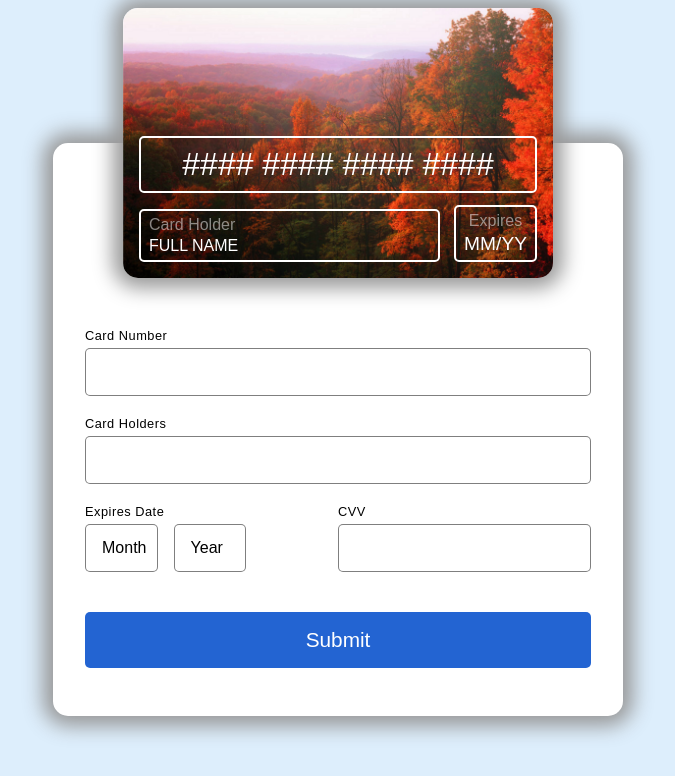
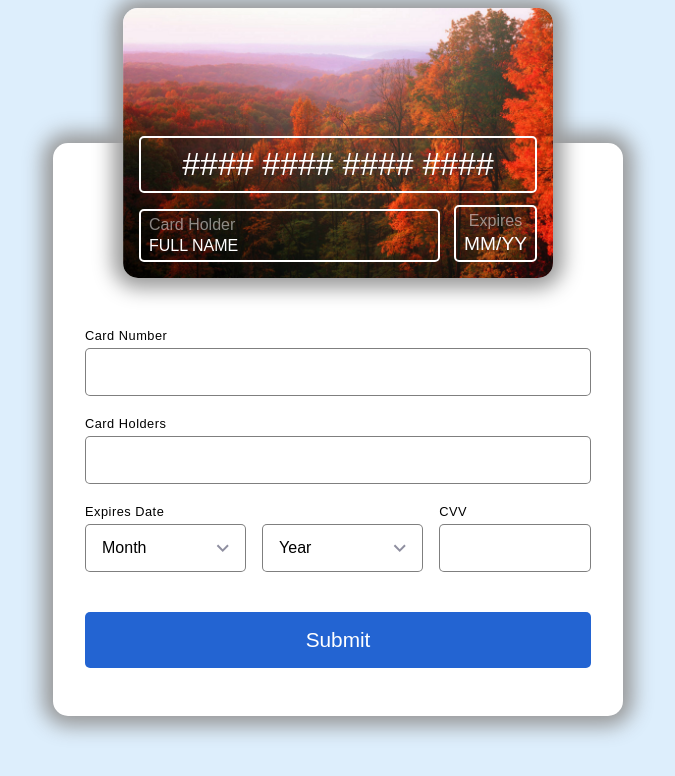
Before and after one commit to dsyuskov/formcard, a React app: page / in a window 1280 px wide. Shown: the whole page, without its empty margins (302-977 px from the left). Built offline with nearby package versions, Linux system fonts and the light colour scheme.

Commit message:
refactor: change css and html for card-form

```diff
--- a/src/styles/main.scss
+++ b/src/styles/main.scss
@@ -89,13 +89,15 @@ body{
   padding: 2rem;
   padding-top: 6.7 * 27px;
 
+  &__row {
+    padding-bottom: 1rem;
+  }
+
   &__caption {
-    display: block;
     font-size: 0.8rem;
     line-height: 1.5rem;
     margin-bottom: 1rem;
     letter-spacing: 0.5px;
-    width: 100%;
   }
 
   &__end-row {
@@ -115,20 +117,24 @@ body{
   }
 
   &__expires {
-    display: block;
-    flex-grow: 1;
-    flex-shrink: 1;
-    flex-basis: 0%;
+    width: 70%;
+
+    &-container {
+      display: flex;
+    }
+  }
+
+  &__cvv {
+    width: 30%;
+  }
+
+  &__select {
+    background: url("../assets/images/expand_more.svg") no-repeat right 1rem top 50%;
+    background-color: $form-background;
     margin-right: 1rem;
-    background: $form-background;
     appearance: none;
     -webkit-appearance: none;
     -moz-appearance: none;
-  }
-
-  &__expires-container {
-    display: flex;
-    width: 70%;
   }
 
   &__button {
--- a/src/ui/form/cmp-form.js
+++ b/src/ui/form/cmp-form.js
@@ -23,16 +23,19 @@ export default class FormCard extends React.Component {
         </div>
 
         <div className="card-form">
-          <label className="card-form__caption">Card Number
+          <div className="card-form__number card-form__row">
+            <label className="card-form__caption">Card Number</label>
             <input type="text" id="card-number" className="card-form__input"></input>
-          </label>
-          <label className="card-form__caption">Card Holders
+          </div>
+          <div className="card-form__holder card-form__row">
+            <label className="card-form__caption">Card Holders</label>
             <input type="text" id="card-holder" className="card-form__input"></input>
-          </label>
-          <div className="card-form__end-row">
-            <label className="card-form__caption">Expires Date
+          </div>
+          <div className="card-form__end-row card-form__row">
+            <div className="card-form__expires">
+              <label className="card-form__caption">Expires Date</label>
               <div className="card-form__expires-container">
-                <select id="card-expires-month" className="card-form__input card-form__expires">
+                <select id="card-expires-month" className="card-form__input card-form__select">
                   <option value="" disabled="disabled" selected="selected">Month</option>
                   <option value="1">01</option>
                   <option value="2">02</option>
@@ -47,7 +50,7 @@ export default class FormCard extends React.Component {
                   <option value="11">11</option>
                   <option value="12">12</option>
                 </select>
-                <select id="card-expires-year" className="card-form__input card-form__expires">
+                <select id="card-expires-year" className="card-form__input card-form__select">
                     <option value="" disabled="disabled" selected="selected">Year</option>
                     <option value="2020">2020</option>
                     <option value="2021">2021</option>
@@ -62,10 +65,11 @@ export default class FormCard extends React.Component {
                     <option value="2030">2030</option>
                   </select>
               </div>
-            </label>
-            <label className="card-form__caption">CVV
-              <input type="text" id="card-cvv" className="card-form__input card-form__cvv"></input>
-            </label>
+            </div>
+            <div className="card-form__cvv">
+              <label className="card-form__caption">CVV</label>
+              <input type="text" id="card-cvv" className="card-form__input"></input>
+            </div>
           </div>
           <input type="button" className="card-form__button" value="Submit"></input>
         </div>
```
Also changed, not shown: src/assets/images/expand_more.svg (added). Lines whose indentation alone changed are shown as unchanged.
